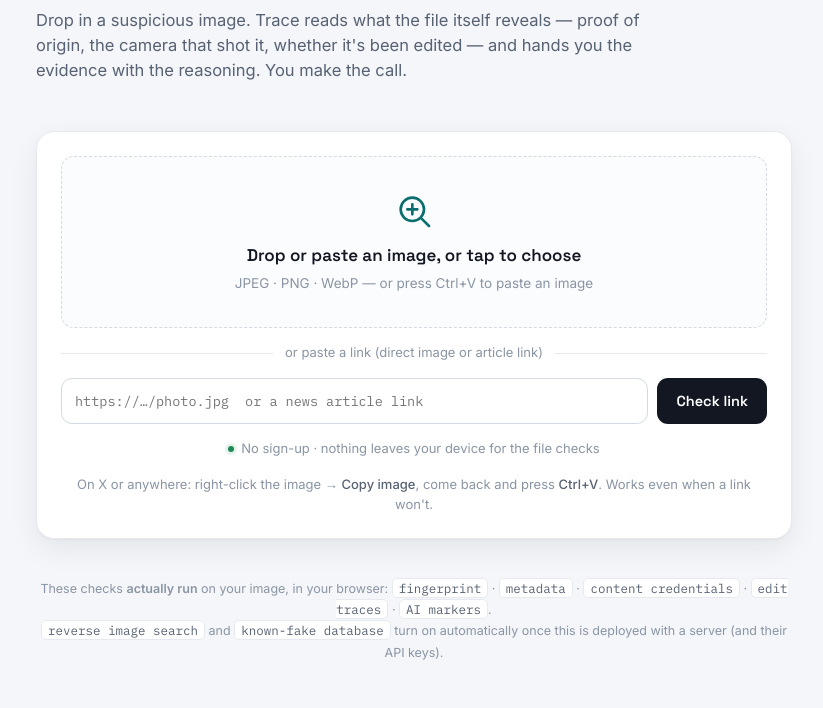
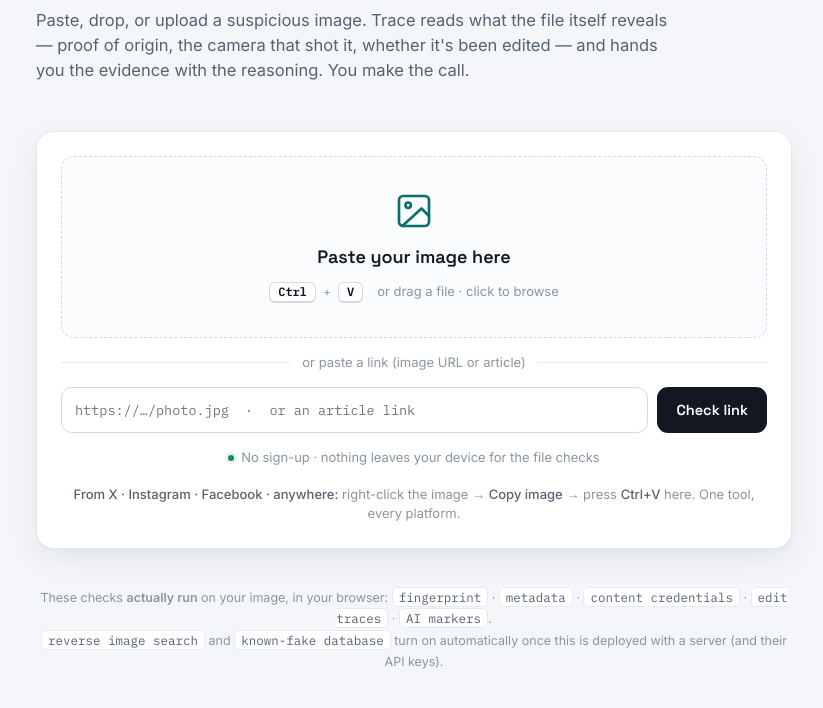
Before and after one commit to Bitnooby/Trace, a website: page index.html in a window 1280 px wide. Shown: the part 146-854 px from the top of the page, without its empty margins (226-1049 px from the left). Drawn offline with Linux system fonts and the light colour scheme.

Commit message:
Add files via upload

```diff
--- a/index.html
+++ b/index.html
@@ -40,8 +40,14 @@
   .dropzone:hover{border-color:var(--signal-bright);background:var(--signal-wash)}
   .dropzone.drag{border-color:var(--signal);background:var(--signal-wash);transform:scale(1.005)}
   .dz-ic{width:40px;height:40px;margin:0 auto 12px;color:var(--signal)}
-  .dz-title{font-family:var(--display);font-weight:600;font-size:17px}
+  .dz-title{font-family:var(--display);font-weight:600;font-size:18px}
   .dz-sub{color:var(--faint);font-size:13.5px;margin-top:5px}
+  .dz-keys{display:flex;align-items:center;justify-content:center;gap:6px;margin-top:12px;flex-wrap:wrap}
+  .kbd{font-family:var(--mono);font-size:12px;font-weight:600;color:var(--ink);background:#fff;border:1px solid var(--line-strong);border-bottom-width:2px;border-radius:6px;padding:3px 8px;line-height:1}
+  .kplus{color:var(--faint);font-size:12px;margin:0 1px}
+  .dz-or2{color:var(--faint);font-size:13px;margin-left:8px}
+  .dropzone.flash{border-color:var(--signal);background:var(--signal-wash);animation:flash .5s ease}
+  @keyframes flash{0%{transform:scale(1)}40%{transform:scale(1.015)}100%{transform:scale(1)}}
   .or{display:flex;align-items:center;gap:12px;color:var(--faint);font-size:13px}
   .or::before,.or::after{content:"";height:1px;background:var(--line);flex:1}
   .linkrow{display:flex;gap:9px}
@@ -145,24 +151,27 @@
       <span class="badge" id="modeBadge">prototype</span>
     </div>
     <h1 class="tagline">Is it real? <em>Show the evidence.</em></h1>
-    <p class="sub">Drop in a suspicious image. Trace reads what the file itself reveals — proof of origin, the camera that shot it, whether it's been edited — and hands you the evidence with the reasoning. You make the call.</p>
+    <p class="sub">Paste, drop, or upload a suspicious image. Trace reads what the file itself reveals — proof of origin, the camera that shot it, whether it's been edited — and hands you the evidence with the reasoning. You make the call.</p>
   </header>
 
   <section class="panel" id="submitPanel">
     <div class="drop">
-      <div class="dropzone" id="dropzone" tabindex="0" role="button" aria-label="Upload an image to check">
-        <svg class="dz-ic" viewBox="0 0 24 24" fill="none" stroke="currentColor" stroke-width="1.6" stroke-linecap="round" stroke-linejoin="round"><circle cx="11" cy="11" r="7"/><path d="m21 21-4.3-4.3"/><path d="M11 8v6M8 11h6"/></svg>
-        <div class="dz-title">Drop or paste an image, or tap to choose</div>
-        <div class="dz-sub">JPEG · PNG · WebP — or press Ctrl+V to paste an image</div>
+      <div class="dropzone" id="dropzone" tabindex="0" role="button" aria-label="Paste, drop, or upload an image">
+        <svg class="dz-ic" viewBox="0 0 24 24" fill="none" stroke="currentColor" stroke-width="1.6" stroke-linecap="round" stroke-linejoin="round"><rect x="3" y="3" width="18" height="18" rx="2.5"/><circle cx="8.5" cy="8.5" r="1.6"/><path d="m21 15-4.5-4.5L5 21"/></svg>
+        <div class="dz-title">Paste your image here</div>
+        <div class="dz-keys">
+          <span class="kbd">Ctrl</span><span class="kplus">+</span><span class="kbd">V</span>
+          <span class="dz-or2">or drag a file · click to browse</span>
+        </div>
         <input type="file" id="fileInput" accept="image/*" hidden />
       </div>
-      <div class="or">or paste a link (direct image or article link)</div>
+      <div class="or">or paste a link (image URL or article)</div>
       <div class="linkrow">
-        <input type="text" id="linkInput" placeholder="https://…/photo.jpg  or a news article link" />
+        <input type="text" id="linkInput" placeholder="https://…/photo.jpg  ·  or an article link" />
         <button class="btn" id="linkBtn">Check link</button>
       </div>
       <div class="hint"><span class="dot"></span> No sign-up · nothing leaves your device for the file checks</div>
-      <div class="tip">On X or anywhere: right-click the image → <b>Copy image</b>, come back and press <b>Ctrl+V</b>. Works even when a link won't.</div>
+      <div class="tip"><b>From X · Instagram · Facebook · anywhere:</b> right-click the image → <b>Copy image</b> → press <b>Ctrl+V</b> here. One tool, every platform.</div>
     </div>
   </section>
 
@@ -435,7 +444,12 @@ window.addEventListener('paste',e=>{
   for(const it of items){
     if(it.type&&it.type.startsWith('image/')){
       const blob=it.getAsFile();
-      if(blob){ e.preventDefault(); handleFile(new File([blob],'pasted-image',{type:blob.type||'image/png'})); return; }
+      if(blob){
+        e.preventDefault();
+        dropzone.classList.add('flash'); setTimeout(()=>dropzone.classList.remove('flash'),500);
+        handleFile(new File([blob],'pasted-image',{type:blob.type||'image/png'}));
+        return;
+      }
     }
   }
 });
@@ -463,6 +477,8 @@ async function checkLink(){
 }
 $('#linkBtn').addEventListener('click',checkLink);
 $('#linkInput').addEventListener('keydown',e=>{if(e.key==='Enter'){e.preventDefault();checkLink();}});
+/* if a full URL is pasted into the box, just run it */
+$('#linkInput').addEventListener('paste',()=>{ setTimeout(()=>{ const v=$('#linkInput').value.trim(); if(/^https?:\/\/\S+$/i.test(v)) checkLink(); },40); });
 function reset(){dossier.classList.remove('show');$('#submitPanel').style.display='';$('#linkInput').value='';fileInput.value='';window.scrollTo({top:0,behavior:'smooth'});}
 $('#againBtn').addEventListener('click',reset); $('#resetBtn').addEventListener('click',reset);
 $('#copyBtn').addEventListener('click',()=>{const t=$('#shareUrl').textContent;navigator.clipboard?.writeText(t).then(()=>{const b=$('#copyBtn'),o=b.textContent;b.textContent='Copied';setTimeout(()=>b.textContent=o,1400);});});
```
